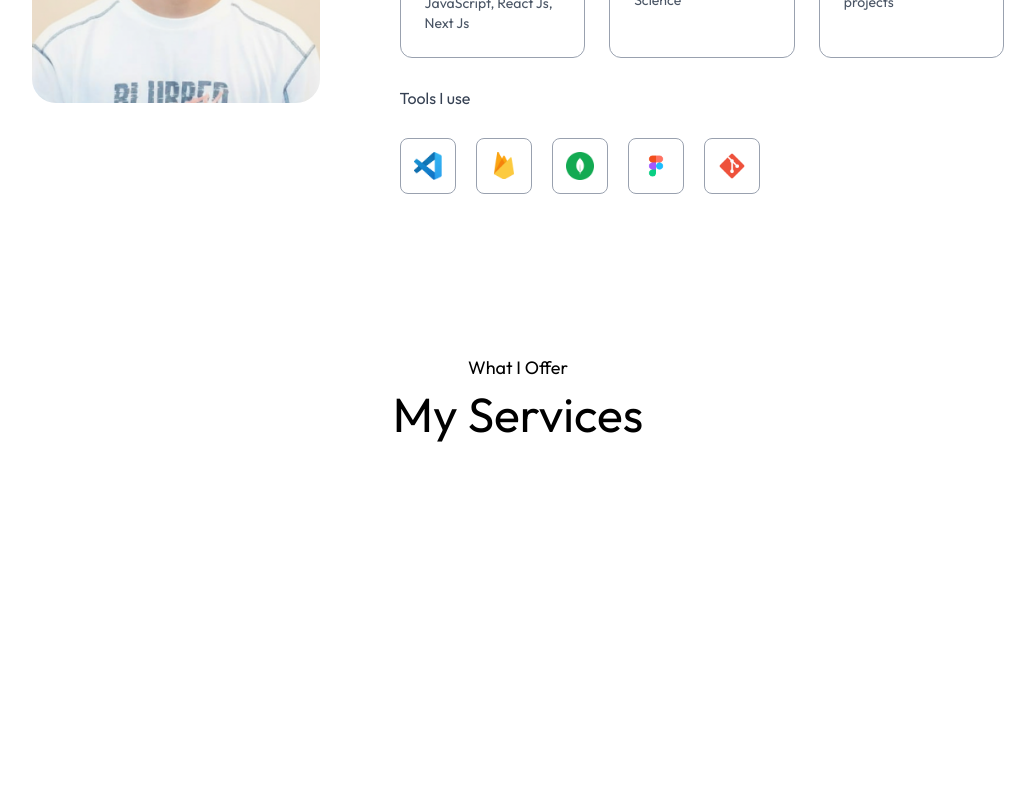
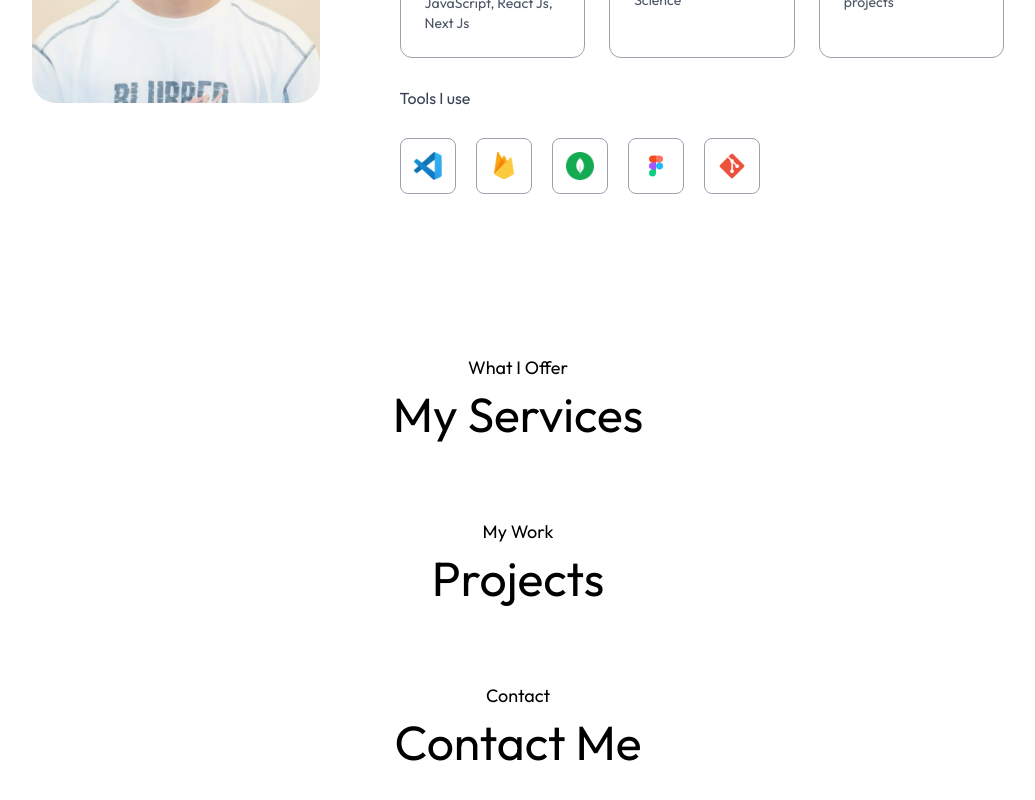
Before and after one commit to sp4398/portfolio, a Next.js app: page / in a window 1280 px wide. Shown: the part 1295-2095 px from the top of the page, without its empty margins (122-1157 px from the left). Before the commit the page ends 1773 px from the top, so only its background shows below. Built offline with nearby package versions, Linux system fonts and the light colour scheme; a web font is replaced by a local one.

Commit message:
Add Work and Contact components; update Home page to include them

```diff
--- /dev/null
+++ b/app/components/Contact.jsx
@@ -0,0 +1,12 @@
+import React from "react";
+
+const Contact = () => {
+  return (
+    <div id="contact" className="w-full px-[12%] py-10 scroll-mt-20">
+      <h4 className="text-center mb-2 text-lg">Contact</h4>
+      <h2 className="text-center text-5xl ">Contact Me</h2>
+    </div>
+  );
+};
+
+export default Contact;
--- /dev/null
+++ b/app/components/Work.jsx
@@ -0,0 +1,12 @@
+import React from "react";
+
+const Work = () => {
+  return (
+    <div id="work" className="w-full px-[12%] py-10 scroll-mt-20">
+      <h4 className="text-center mb-2 text-lg">My Work</h4>
+      <h2 className="text-center text-5xl ">Projects</h2>
+    </div>
+  );
+};
+
+export default Work;
--- a/app/page.tsx
+++ b/app/page.tsx
@@ -1,8 +1,10 @@
 'use client'
 import Navbar from './components/Navbar';
 import Header from './components/Header';
-import About from './components/About'
-import Services from './components/Services'
+import About from './components/About';
+import Services from './components/Services';
+import Work from './components/Work';
+import Contact from './components/Contact'
 
 const Home = () => {
   return (
@@ -11,6 +13,8 @@ const Home = () => {
       <Header/>
       <About/>
       <Services />
+      <Work />
+      <Contact />
     </div>
   )
 }
```
